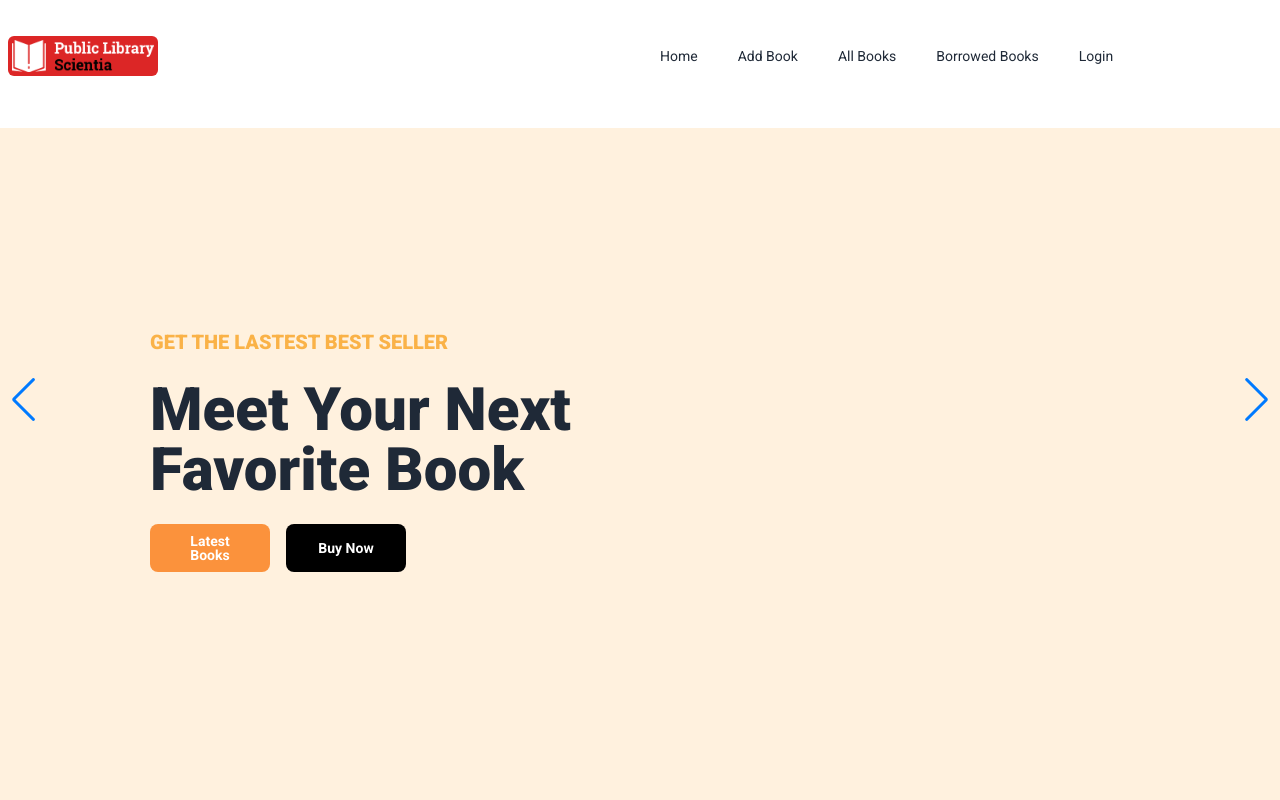
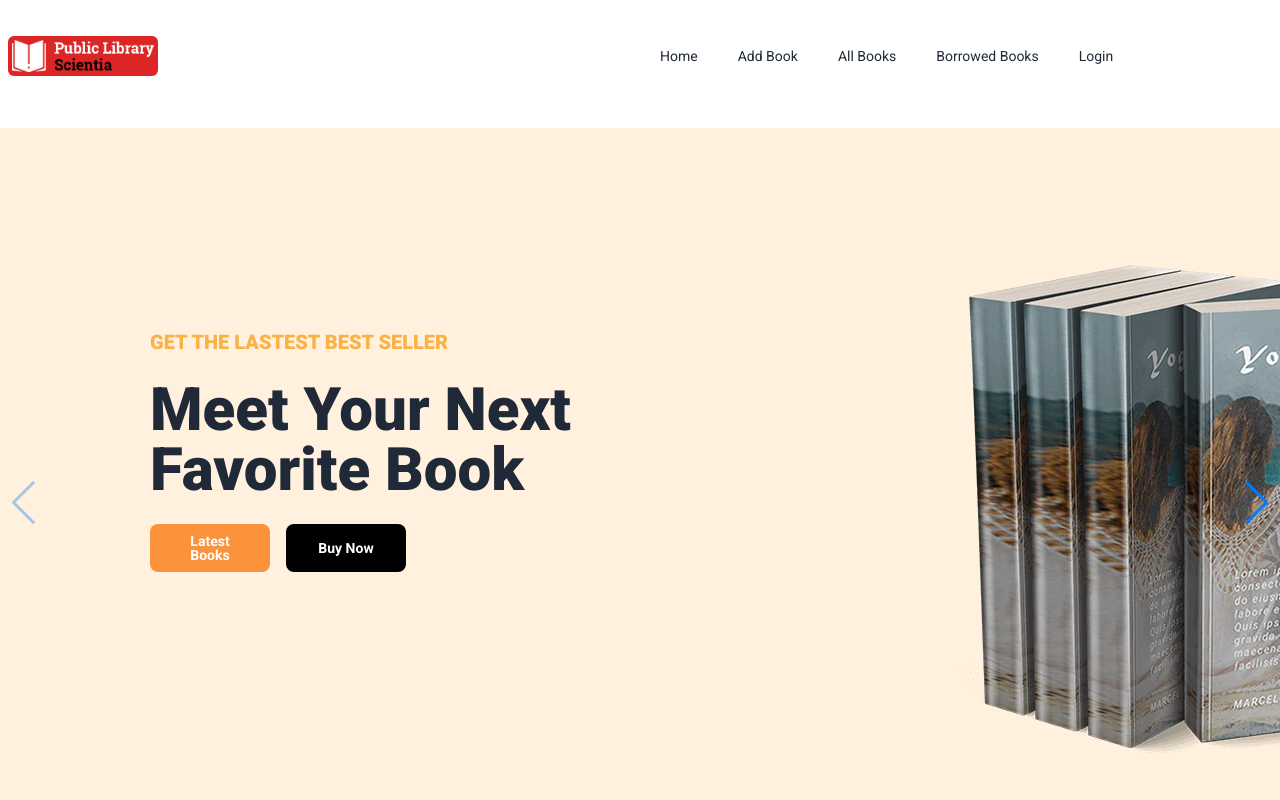
Before and after one commit to saddamc/Assignment-11-Client--Library-, a React (Vite) app: page / in a window 1280 px wide. Shown: the top 800 px of the page. Built offline with nearby package versions, Linux system fonts and the light colour scheme.

Commit message:
correction in slider banner

```diff
--- a/src/Shared/Navbar/Navbar.jsx
+++ b/src/Shared/Navbar/Navbar.jsx
@@ -5,11 +5,10 @@ import logo from "../../../public/logo.png"
 const Navbar = () => {
     const navItems = <>
         <li><Link to="/">Home</Link></li>
-        <li><Link>Add Book</Link></li>
-        <li><Link>All Books</Link></li>
-        <li><Link>Borrowed Books</Link></li>
-        <li><Link>Login</Link></li>
-
+        <li><Link to="/addbook">Add Book</Link></li>
+        <li><Link to="/allbooks">All Books</Link></li>
+        <li><Link to="/borrowedbooks">Borrowed Books</Link></li>
+        <li><Link to="/login">Login</Link></li>
     </>
     return (
         <div className="navbar h-28 mb-4 max-w-7xl mx-auto font-Roboto">
--- a/src/pages/Home/Banner/Banner.jsx
+++ b/src/pages/Home/Banner/Banner.jsx
@@ -1,6 +1,7 @@
 import { Swiper, SwiperSlide } from "swiper/react";
 import "swiper/swiper-bundle.css";
 import 'swiper/css/navigation';
+import { Navigation } from 'swiper/modules';
 import "./Banner.css"
 import header1 from "../../../../public/header1.png"
 import header2 from "../../../../public/header2.jpg"
@@ -8,28 +9,23 @@ import header3 from "../../../../public/header3.jpg"
 
 
 const Banner = () => {
+    return (
+        <div >
+            <div className="banner-slider mx-auto mt-4">
+                <Swiper
+                    className='relative group'
+                    spaceBetween={50}
+                    slidesPerView={1}
+                    navigation={{
+                        nextE1: ".button-next-slide",
+                        prevE1: ".button-prev-slide",
+                    }}
+                    modules={[Navigation]}
+                >
+                    <SwiperSlide>
+                        <div className="image relative h-[750px] w-[1600px] mx-auto bg-[#FFF1DE]">
 
-
-    const swiperParams = {
-        slidesPerView: 1,
-        spaceBetween: 30,
-        loop: true,
-        pagination: {
-            clickable: true,
-        },
-        navigation: {
-            nextEl: ".swiper-button-next",
-            prevEl: ".swiper-button-prev",
-        },
-    };
-
-    return (
-        <div className="banner-slider mx-auto mt-4">
-            <Swiper {...swiperParams}>
-                <SwiperSlide>
-                    <div className="image relative h-[850px] w-[2000px] mx-auto bg-[#FFF1DE]">
-
-                        <div className="lg:flex md:flex justify-between ">
+                            <div className="lg:flex justify-between ">
                                 <div className="content justify-start title-content my-auto items-center lg:mt-[200px] md:mt-[200px] lg:ml-[150px] md:ml-[150px] max-w-[450px] space-y-6 top-[10%] left-[3rem]">
                                     <div className=" text-xl font-extrabold text-[#fab247] ">GET THE LASTEST BEST SELLER</div>
                                     <div className='des text-6xl font-extrabold '>Meet Your Next Favorite Book</div>
@@ -42,7 +38,7 @@ const Banner = () => {
 
 
                                 </div>
-                            <div className="justify-end lg:mr-24 md:mr-24 lg:mt-[80px] md:mt-[80px] sm:mt-2 ">
+                                <div className="justify-end lg:mr-24 md:mr-24 lg:mt-[80px]  sm:mt-2 ">
                                     <img src={header1} alt="" />
                                 </div>
                             </div>
@@ -52,9 +48,9 @@ const Banner = () => {
 
                     </SwiperSlide>
                     <SwiperSlide>
-                    <div className="image relative h-[850px] w-[2000px] mx-auto bg-[#FFF1DE]">
+                        <div className="image relative h-[750px] w-[1600px] mx-auto bg-[#FFF1DE]">
 
-                        <div className="lg:flex md:flex justify-between ">
+                            <div className="lg:flex  justify-between ">
                                 <div className="content justify-start title-content my-auto items-center lg:mt-[200px] md:mt-[200px] lg:ml-[150px] md:ml-[150px] max-w-[450px] space-y-6 top-[10%] left-[3rem]">
                                     <div className=" text-xl font-extrabold text-[#fab247] ">GET THE LASTEST BEST SELLER</div>
                                     <div className='des text-6xl font-extrabold '>Meet Your Next Favorite Book</div>
@@ -67,8 +63,8 @@ const Banner = () => {
 
 
                                 </div>
-                            <div className="justify-end lg:mr-24 md:mr-24 lg:mt-[80px] md:mt-[80px] sm:mt-2 ">
-                                <img className="" src={header2} alt="" />
+                                <div className="justify-end lg:mr-24 md:mr-24 lg:mt-[80px]  sm:mt-2 ">
+                                    <img className="h-[570px] " src={header2} alt="" />
                                 </div>
                             </div>
 
@@ -76,9 +72,9 @@ const Banner = () => {
                         </div>
                     </SwiperSlide>
                     <SwiperSlide>
-                    <div className="image relative h-[850px] w-[2000px] mx-auto bg-[#FFF1DE]">
+                        <div className="image relative h-[750px] w-[1600px] mx-auto bg-[#FFF1DE]">
 
-                        <div className="lg:flex md:flex justify-between ">
+                            <div className="lg:flex  justify-between ">
                                 <div className="content justify-start title-content my-auto items-center lg:mt-[200px] md:mt-[200px] lg:ml-[150px] md:ml-[150px] max-w-[450px] space-y-6 top-[10%] left-[3rem]">
                                     <div className=" text-xl font-extrabold text-[#fab247] ">GET THE LASTEST BEST SELLER</div>
                                     <div className='des text-6xl font-extrabold '>Meet Your Next Favorite Book</div>
@@ -91,7 +87,7 @@ const Banner = () => {
 
 
                                 </div>
-                            <div className="justify-end lg:mr-24 md:mr-24 lg:mt-[80px] md:mt-[80px] sm:mt-2 ">
+                                <div className="justify-end lg:mr-24 md:mr-24 lg:mt-[80px]  sm:mt-2 ">
                                     <img src={header3} alt="" />
                                 </div>
                             </div>
@@ -100,8 +96,8 @@ const Banner = () => {
                         </div>
                     </SwiperSlide>
                 </Swiper>
-            <div className="swiper-button-prev"></div>
-            <div className="swiper-button-next"></div>
+
+            </div>
         </div>
     );
 };
--- /dev/null
+++ b/src/pages/Home/Favourite/Favourite.jsx
@@ -0,0 +1,11 @@
+
+
+const Favourite = () => {
+    return (
+        <div>
+
+        </div>
+    );
+};
+
+export default Favourite;
```
Lines whose indentation alone changed are shown as unchanged.
